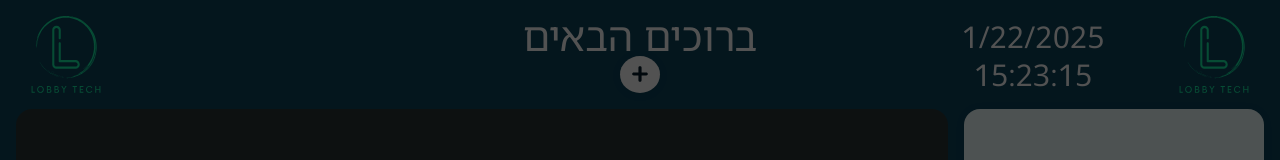
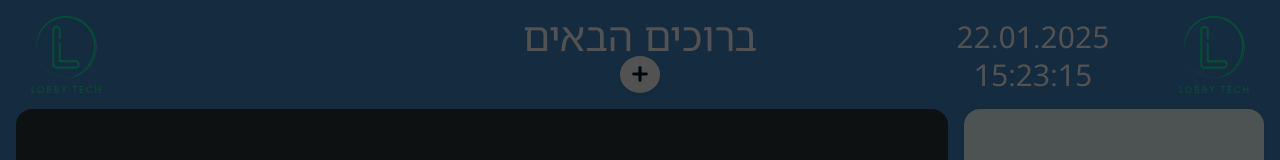
Before and after one commit to matancris/LobyTech, a React (Vite) app: page / in a window 1280 px wide. Shown: the top 160 px of the page. Built offline with nearby package versions, Linux system fonts and the light colour scheme; no server answers; the database is empty.

Commit message:
added option for clock without secs and changed bg color

```diff
--- a/src/assets/scss/abstracts/_colors.module.scss
+++ b/src/assets/scss/abstracts/_colors.module.scss
@@ -15,6 +15,7 @@ $dark-blue: #031a28;
 $green: #3ebb95;
 $green-2: #b8d866;
 $light-blue: #06b4fb;
+$noon-blue: #4188c7;
 $night-blue: #0b445b;
 $blue: #66b8d8;
 $blue-2: #97aaf0;
--- a/src/assets/scss/base/_base.scss
+++ b/src/assets/scss/base/_base.scss
@@ -1,7 +1,7 @@
 @use "../abstracts" as *;
 
 #App {
-  background-color: $night-blue;
+  background-color: $noon-blue;
   min-height: $vh;
   padding: env(safe-area-inset-top, 20px) env(safe-area-inset-right, 1px) env(safe-area-inset-bottom, 10px)
     env(safe-area-inset-left, 1px);
--- a/src/modules/common/cmps/AppClock.tsx
+++ b/src/modules/common/cmps/AppClock.tsx
@@ -1,20 +1,49 @@
 import { useEffect, useState } from 'react';
 
-export const AppClock = () => {
-  // get the current date in this format "DD-MM-YYYY"
-  const currentDate = new Date().toLocaleDateString();
+interface AppClockProps {
+  showSeconds?: boolean;
+}
+
+export const AppClock = ({ showSeconds = true }: AppClockProps) => {
+  const [currentDate, setCurrentDate] = useState(
+    new Date().toLocaleDateString('he-IL', {
+      day: '2-digit',
+      month: '2-digit',
+      year: 'numeric'
+    })
+  );
+
   const [ctime, setTime] = useState(
-    new Date().toLocaleTimeString([], { hourCycle: 'h23' })
+    new Date().toLocaleTimeString([], {
+      hourCycle: 'h23',
+      hour: '2-digit',
+      minute: '2-digit',
+      second: showSeconds ? '2-digit' : undefined
+    })
   );
+
   useEffect(() => {
     const intervalId = setInterval(() => {
+      const now = new Date();
+      setCurrentDate(
+        now.toLocaleDateString('he-IL', {
+          day: '2-digit',
+          month: '2-digit',
+          year: 'numeric'
+        })
+      );
       setTime(
-        new Date().toLocaleTimeString([], { hourCycle: 'h23' })
+        now.toLocaleTimeString([], {
+          hourCycle: 'h23',
+          hour: '2-digit',
+          minute: '2-digit',
+          second: showSeconds ? '2-digit' : undefined
+        })
       )
-    }, 1000); // Updates every second
+    }, showSeconds ? 1000 : 60000); // Update every second if showing seconds, otherwise every minute
 
     return () => clearInterval(intervalId); // Cleanup interval on unmount
-  }, []);
+  }, [showSeconds]);
 
   return (
     <section className="app-clock flex column">
```
Also changed, not shown: data/layouts.json (+5 -2 lines).
